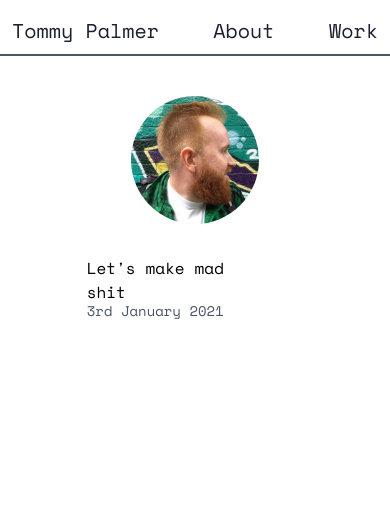
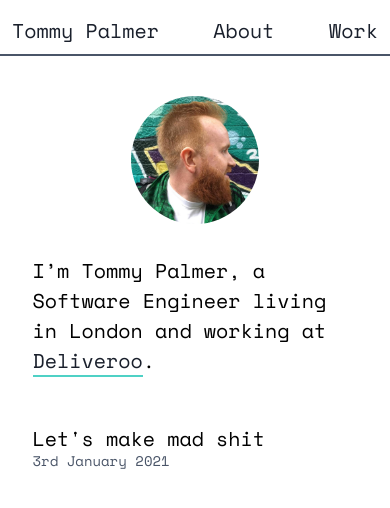
Before and after one commit to tommyp/tommyp.org, a Next.js app: page / in a window 390 px wide. Shown: the top 508 px of the page. Built offline with nearby package versions, Linux system fonts and the light colour scheme; what tailwindcss-border-gradients would draw is missing.

Commit message:
adjust some sizing

```diff
--- a/pages/index.js
+++ b/pages/index.js
@@ -16,15 +16,15 @@ function Index() {
     <>
       <Head />
       <Header />
-      <section className="container mx-auto w-5/6 lg:pl-16 font-mono lg:flex lg:flex-row-reverse">
+      <section className="container mx-auto w-full md:w-5/6 lg:pl-16 font-mono lg:flex lg:flex-row-reverse">
         <div className="w-full lg:w-1/3 mt-10 lg:mt-20 ">
           <img
             className="w-32 h-32 md:w-64 md:h-64 rounded-full mx-auto lg:ml-0"
             src="/images/wall.jpg"
           />
         </div>
-        <section className="container mx-auto w-2/3 pr-16 font-mono md:text-4xl mt-8 lg:mt-32">
-          <p className="mb-12 hidden lg:block">
+        <section className="container mx-auto w-10/12 lg:w-2/3 lg:pr-16 font-mono text-xl sm:text-2xl lg:text-4xl mt-8 lg:mt-24">
+          <p className="mb-12">
             I’m Tommy Palmer, a Software Engineer living in London and working at{" "}
             <ExtA
               href="https://deliveroo.co.uk/"
```
